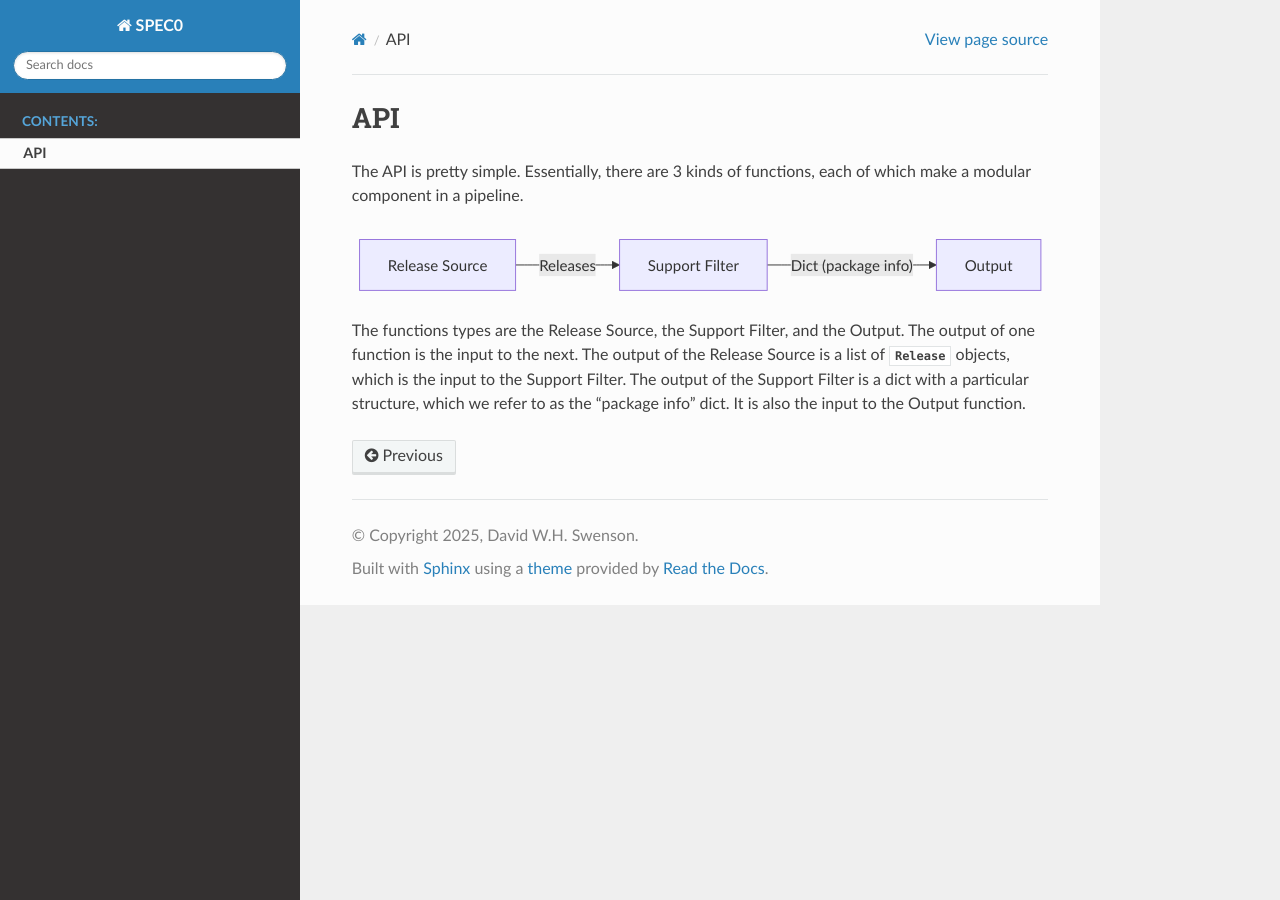
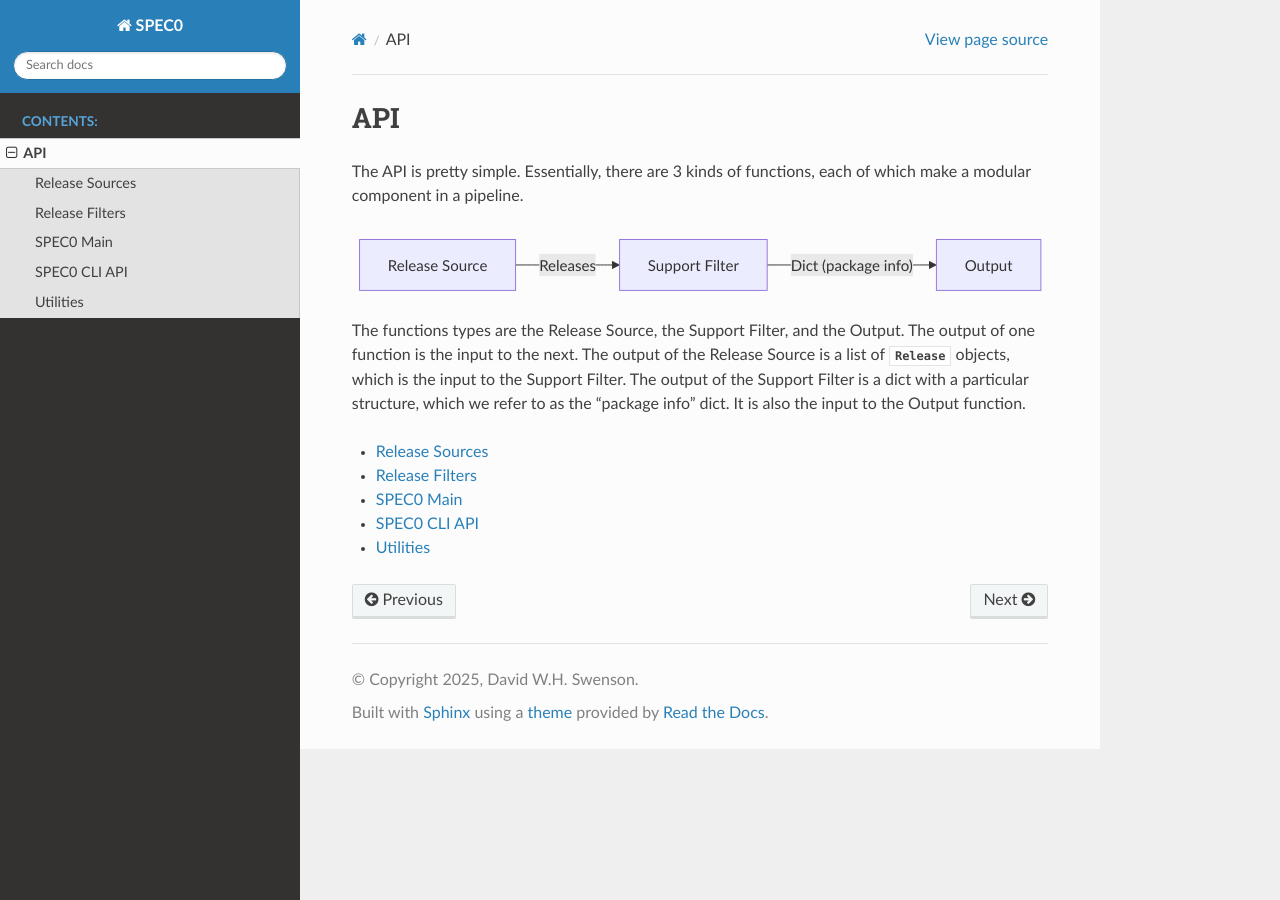
Before and after one commit to omsf-eco-infra/spec0, a Sphinx documentation site: the page built from docs/reference/index.rst, in a window 1280 px wide. Built offline with Sphinx 7.4.7 and the Read the Docs theme 3.1.0, drawn with Linux system fonts in a browser that asks for light colours.

```diff
--- a/docs/conf.py
+++ b/docs/conf.py
@@ -5,6 +5,10 @@
 
 # -- Project information -----------------------------------------------------
 # https://www.sphinx-doc.org/en/master/usage/configuration.html#project-information
+import sys
+import os
+
+sys.path.insert(0, os.path.abspath("../src/spec0"))
 
 project = "SPEC0"
 copyright = "2025, David W.H. Swenson"
--- a/docs/reference/index.rst
+++ b/docs/reference/index.rst
@@ -17,3 +17,12 @@ the Release Source is a list of :class:`.Release` objects, which is the
 input to the Support Filter. The output of the Support Filter is a dict with
 a particular structure, which we refer to as the "package info" dict. It is
 also the input to the Output function.
+
+.. toctree::
+   :maxdepth: 1
+
+   sources
+   filters
+   main
+   cli
+   utils
```
Also changed, not shown: docs/reference/cli.rst (added, +9 -0 lines), docs/reference/filters.rst (added, +9 -0 lines), docs/reference/main.rst (added, +9 -0 lines), docs/reference/output.rst (added, +9 -0 lines), docs/reference/sources.rst (added, +9 -0 lines), docs/reference/utils.rst (added, +24 -0 lines).
